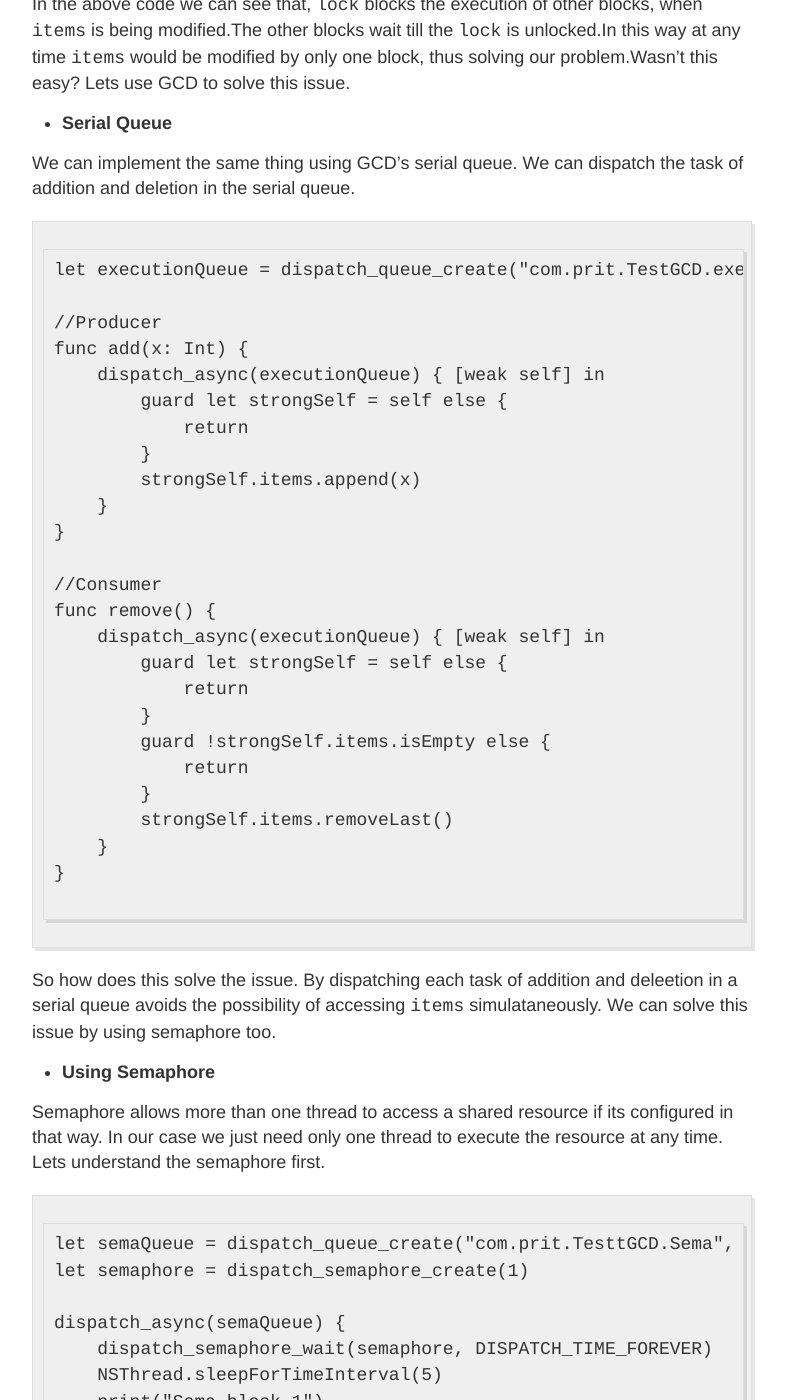
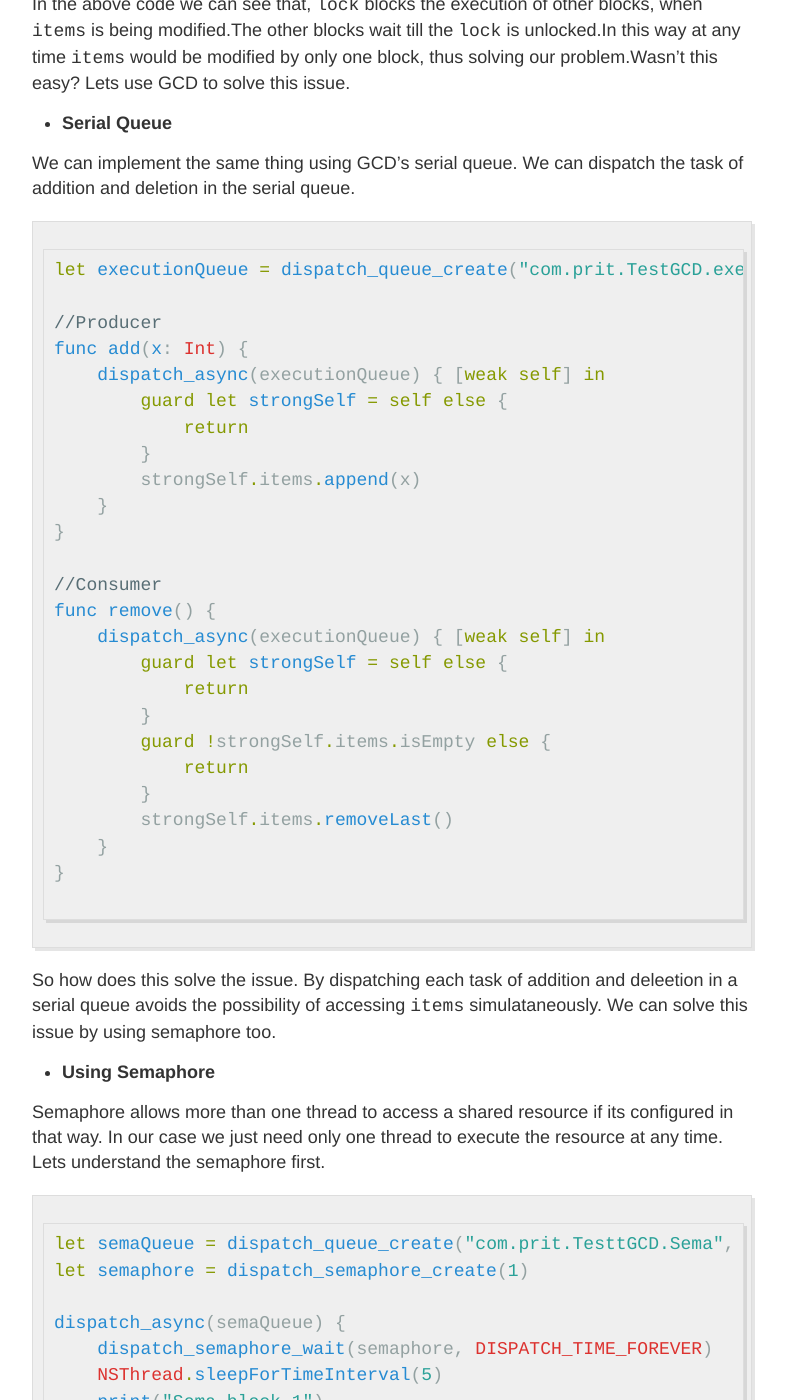
Before and after one commit to priteshrnandgaonkar/priteshrnandgaonkar.github.io, a Jekyll site: the page built from _posts/2016-8-28-threading-issues-in-ios.md, in a window 1280 px wide and 1400 px high, scrolled down 2350 px. Shown: the whole window, without its empty margins (248-1034 px from the left). Built offline with Jekyll 4.4.1, drawn with Linux system fonts in a browser that asks for light colours; comment, search, counter and statistics services are not loaded; some of the changed text lies outside the part shown.

Commit message:
Added syntax highlighting

````diff
--- a/_posts/2016-8-28-threading-issues-in-ios.md
+++ b/_posts/2016-8-28-threading-issues-in-ios.md
@@ -7,7 +7,7 @@
 
 So I thought lets understand the problem and solve it. I have created the simplified producer-consumer scenario below.
 
-```
+```swift
 var items = [Int]()
 
 //Producer
@@ -48,7 +48,7 @@
 
 The simple solution that comes in the mind would be to lock the other execution blocks when `items` is being modified.Lets implement it
 
-```
+```swift
  var lock = NSLock()
  func add(x: Int) {
     lock.lock() // Locks the thread
@@ -75,7 +75,7 @@
 
 We can implement the same thing using GCD's serial queue. We can dispatch the task of addition and deletion in the serial queue.
 
-```
+```swift
 let executionQueue = dispatch_queue_create("com.prit.TestGCD.executionqueue", DISPATCH_QUEUE_SERIAL)
 
 //Producer
@@ -110,7 +110,7 @@
 
 Semaphore allows more than one thread to access a shared resource if its configured in that way. In our case we just need only one thread to execute the resource at any time. Lets understand the semaphore first.
 
-```
+```swift
 let semaQueue = dispatch_queue_create("com.prit.TesttGCD.Sema", DISPATCH_QUEUE_CONCURRENT)
 let semaphore = dispatch_semaphore_create(1)
 
@@ -142,7 +142,7 @@
 
 If you run the above code, you will see that after 5 secs the following will be printed
 
-```
+```swift
 Sema block 1
 Sema block 2
 Sema block 3
@@ -152,7 +152,7 @@
 
 Lets use this idea in our case.
 
-```
+```swift
     let semaQueue = dispatch_queue_create("com.prit.TesttGCD.SemaQueue", DISPATCH_QUEUE_CONCURRENT)
     let semaphore = dispatch_semaphore_create(1)
 
@@ -178,6 +178,7 @@
     }
 ```
 
+
 If we run the above code, we wouldn't face any problems of producer-consumer problem and all threads do their work as a disciplined child :P
 
 I hope, the blog was useful, if any doubts feel free to contact me at <mailto:prit.nandgaonkar@gmail.com>
````
Also changed, not shown: _config.yml (line endings or trailing spaces).
